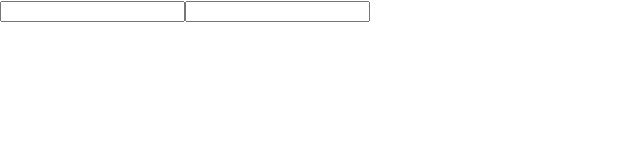
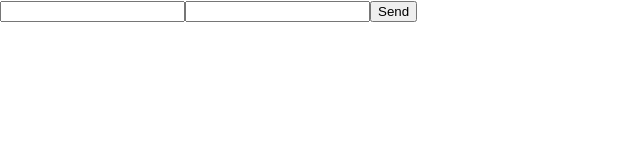
Before and after one commit to Elena-GHub/react-hello-world, a React (Create React App) app: page / in a window 1280 px wide. Shown: the top 160 px of the page, without its empty margins (0-640 px from the left). Built offline with nearby package versions, Linux system fonts and the light colour scheme.

Commit message:
added submit button and handleSubmit method - Section 5 video 23

```diff
--- a/src/components/SimpleForm.jsx
+++ b/src/components/SimpleForm.jsx
@@ -7,13 +7,18 @@ export default class SimpleForm extends Component {
         const { name, value } = target
         this.setState({ [name]: value })
     }
+    handleSubmit = e => {
+        e.preventDefault()
+        console.log('Prevented!', this.state)
+    }
 
     render() {
         console.log(this.state)
         return (
-            <form>
+            <form onSubmit={this.handleSubmit}>
                 <input name="firstName" onChange={this.handleChange} />
                 <input name="lastName" onChange={this.handleChange} />
+                <input type="submit" value="Send" />
             </form>
         )
     }
```
